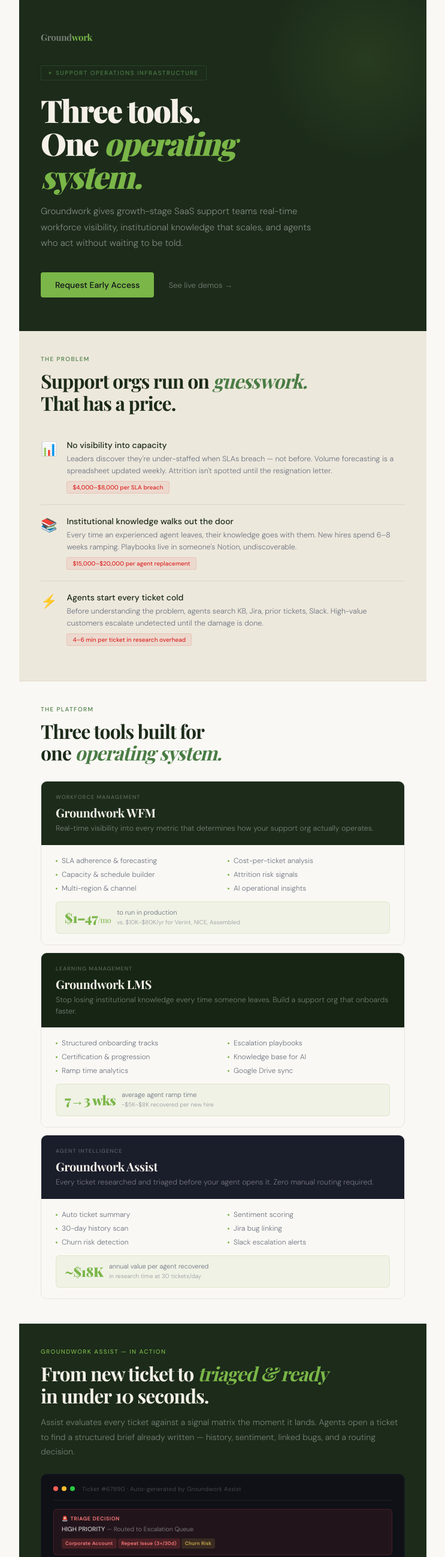
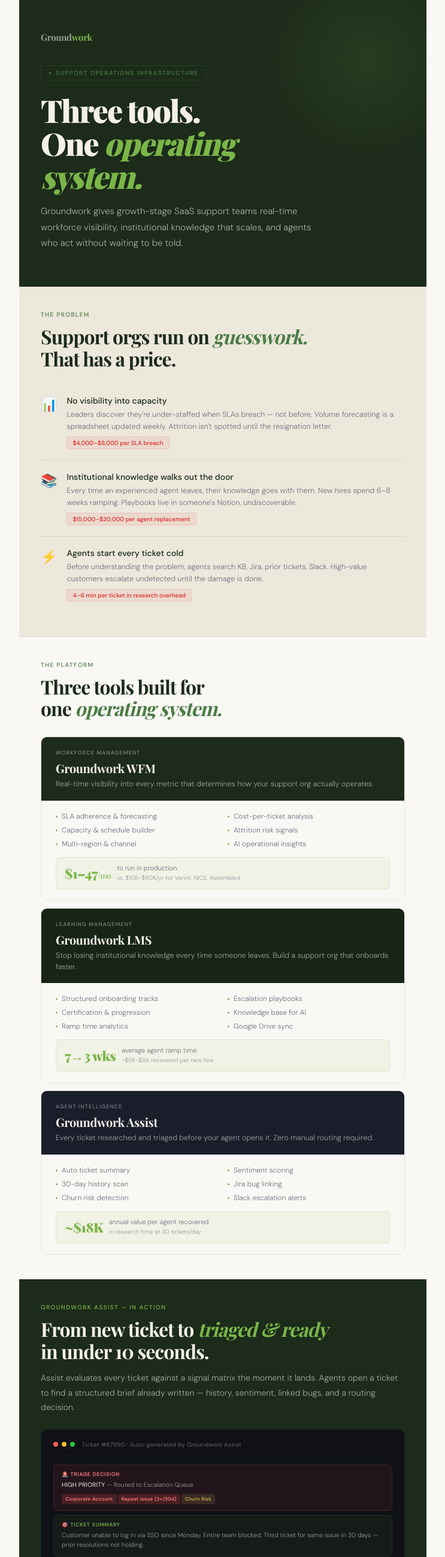
Before and after one commit to alexandrabp/about-groundwork, a plain HTML site: page index.html in a window 1280 px wide. Shown: the top 2596 px of the page at 60% size, without its empty margins (268-1011 px from the left). Drawn offline with nearby package versions, Linux system fonts and the light colour scheme; a web font is replaced by a local one.

Commit message:
Add files via upload

```diff
--- a/index.html
+++ b/index.html
@@ -37,7 +37,7 @@
 }
 .logo{
   font-family:'Playfair Display',serif;
-  font-size:15px;font-weight:700;color:rgba(255,255,255,.4);
+  font-size:15px;font-weight:700;color:rgba(255,255,255,.55);
   letter-spacing:-.3px;margin-bottom:36px;
   position:relative;z-index:1;
 }
@@ -60,24 +60,10 @@
 h1 em{color:var(--leaf);font-style:italic}
 .header-sub{
   font-size:15px;line-height:1.75;
-  color:rgba(255,255,255,.45);font-weight:300;
-  max-width:480px;margin-bottom:36px;
+  color:rgba(255,255,255,.62);font-weight:300;
+  max-width:480px;margin-bottom:4px;
   position:relative;z-index:1;
 }
-.header-cta{
-  display:inline-flex;align-items:center;gap:10px;
-  background:var(--leaf);color:var(--ink);
-  padding:12px 24px;border-radius:4px;
-  font-size:14px;font-weight:500;text-decoration:none;
-  position:relative;z-index:1;transition:background .2s;
-}
-.header-cta:hover{background:#8cc94f}
-.header-cta-ghost{
-  font-size:13px;color:rgba(255,255,255,.4);
-  text-decoration:none;display:inline-flex;align-items:center;gap:6px;
-  margin-left:20px;position:relative;z-index:1;
-}
-.header-cta-ghost:hover{color:rgba(255,255,255,.7)}
 
 /* ── SECTION BLOCKS ─────────────────────────── */
 .block{padding:40px 36px;border-bottom:1px solid var(--bd)}
@@ -104,7 +90,7 @@
   color:#4b5563;font-weight:300;
   margin-bottom:22px;
 }
-.block-dark .body-text{color:rgba(255,255,255,.4)}
+.block-dark .body-text{color:rgba(255,255,255,.6)}
 
 /* ── PRODUCT CARDS ──────────────────────────── */
 .product-cards{display:flex;flex-direction:column;gap:12px;margin-top:28px}
@@ -121,14 +107,14 @@
 .pcard:nth-child(3) .pcard-head{background:#1a1d2a}
 .pcard-eyebrow{
   font-size:9px;font-weight:500;letter-spacing:.12em;text-transform:uppercase;
-  color:rgba(255,255,255,.3);margin-bottom:6px;
+  color:rgba(255,255,255,.45);margin-bottom:6px;
 }
 .pcard-name{
   font-family:'Playfair Display',serif;
   font-size:20px;font-weight:700;
   color:var(--cream);letter-spacing:-.4px;margin-bottom:4px;
 }
-.pcard-tag{font-size:12.5px;color:rgba(255,255,255,.4);font-weight:300;line-height:1.5}
+.pcard-tag{font-size:12.5px;color:rgba(255,255,255,.58);font-weight:300;line-height:1.5}
 .pcard-body{background:var(--warm);padding:18px 24px}
 .pcard-features{list-style:none;display:grid;grid-template-columns:1fr 1fr;gap:7px 16px;margin-bottom:14px}
 .pcard-features li{
@@ -181,7 +167,7 @@
 .tdot:nth-child(1){background:#ff5f57}
 .tdot:nth-child(2){background:#febc2e}
 .tdot:nth-child(3){background:#28c840}
-.tlabel{font-size:10px;color:rgba(255,255,255,.25);margin-left:6px;letter-spacing:.03em}
+.tlabel{font-size:10px;color:rgba(255,255,255,.4);margin-left:6px;letter-spacing:.03em}
 .tnote{border-radius:6px;padding:10px 13px;margin-bottom:7px}
 .tnote:last-child{margin-bottom:0}
 .nt-red{background:rgba(247,79,79,.08);border:1px solid rgba(247,79,79,.18)}
@@ -193,7 +179,7 @@
 .nt-green .nt-label{color:rgba(122,182,72,.8)}
 .nt-amber .nt-label{color:rgba(200,168,75,.9)}
 .nt-blue .nt-label{color:rgba(160,190,255,.7)}
-.nt-body{font-size:10.5px;color:rgba(255,255,255,.45);line-height:1.55}
+.nt-body{font-size:10.5px;color:rgba(255,255,255,.55);line-height:1.55}
 .nt-body strong{color:rgba(255,255,255,.78);font-weight:500}
 .tbadge{font-size:8px;font-weight:600;letter-spacing:.05em;padding:2px 6px;border-radius:3px;display:inline-block;margin:2px 2px 0 0}
 .tbr{background:rgba(247,79,79,.18);color:rgba(247,120,120,.9)}
@@ -220,7 +206,7 @@
 }
 .sig-ic.r{background:rgba(217,112,112,.08);border-color:rgba(217,112,112,.15)}
 .sig-name{font-size:12px;font-weight:500;color:rgba(255,255,255,.7);margin-bottom:2px}
-.sig-desc{font-size:11px;color:rgba(255,255,255,.3);font-weight:300;line-height:1.45}
+.sig-desc{font-size:11px;color:rgba(255,255,255,.45);font-weight:300;line-height:1.45}
 
 /* ── ROI CARDS ──────────────────────────────── */
 .roi-cards{display:grid;grid-template-columns:1fr 1fr;gap:10px;margin-top:24px}
@@ -230,10 +216,10 @@
 }
 .rcard-icon{font-size:20px;margin-bottom:14px}
 .rcard-title{font-family:'Playfair Display',serif;font-size:15px;font-weight:700;color:var(--cream);margin-bottom:8px;letter-spacing:-.2px;line-height:1.3}
-.rcard-body{font-size:11.5px;color:rgba(255,255,255,.35);line-height:1.65;font-weight:300;margin-bottom:14px}
+.rcard-body{font-size:11.5px;color:rgba(255,255,255,.55);line-height:1.65;font-weight:300;margin-bottom:14px}
 .rcard-stat{display:flex;align-items:center;gap:8px;background:rgba(122,182,72,.08);border:1px solid rgba(122,182,72,.16);border-radius:5px;padding:8px 12px}
 .rcard-n{font-family:'Playfair Display',serif;font-size:18px;font-weight:900;color:var(--leaf);letter-spacing:-.5px;white-space:nowrap}
-.rcard-d{font-size:10px;color:rgba(255,255,255,.3);line-height:1.4;font-weight:300}
+.rcard-d{font-size:10px;color:rgba(255,255,255,.5);line-height:1.4;font-weight:300}
 
 /* ── INTEGRATIONS ───────────────────────────── */
 .int-row{
@@ -271,19 +257,11 @@
 /* ── FOOTER ─────────────────────────────────── */
 footer{
   background:var(--soil);padding:32px 36px;
-  display:flex;align-items:center;justify-content:space-between;gap:16px;
-  flex-wrap:wrap;
+  text-align:center;
 }
 .footer-logo{font-family:'Playfair Display',serif;font-size:18px;font-weight:700;color:var(--cream)}
 .footer-logo span{color:var(--leaf)}
 .footer-tagline{font-size:11px;color:rgba(255,255,255,.2);margin-top:3px}
-.footer-cta{
-  background:var(--leaf);color:var(--ink);
-  padding:11px 22px;border-radius:4px;
-  font-size:13px;font-weight:500;text-decoration:none;
-  white-space:nowrap;
-}
-.footer-cta:hover{background:#8cc94f}
 
 /* ── DIVIDER ────────────────────────────────── */
 .divider{
@@ -303,8 +281,6 @@
   <div class="eyebrow"><span class="edot"></span>Support Operations Infrastructure</div>
   <h1>Three tools.<br>One <em>operating<br>system.</em></h1>
   <p class="header-sub">Groundwork gives growth-stage SaaS support teams real-time workforce visibility, institutional knowledge that scales, and agents who act without waiting to be told.</p>
-  <a href="mailto:alexbplainte@gmail.com" class="header-cta">Request Early Access</a>
-  <a href="https://alexandrabp.github.io/groundwork-assist-demo/" target="_blank" class="header-cta-ghost">See live demos →</a>
 </header>
 
 <!-- THE PROBLEM -->
@@ -517,11 +493,8 @@
 
 <!-- FOOTER -->
 <footer>
-  <div>
-    <div class="footer-logo">Ground<span>work</span></div>
-    <div class="footer-tagline">Support operations infrastructure for growth-stage SaaS.</div>
-  </div>
-  <a href="mailto:alexbplainte@gmail.com" class="footer-cta">Get in touch</a>
+  <div class="footer-logo">Ground<span>work</span></div>
+  <div class="footer-tagline">Support operations infrastructure for growth-stage SaaS.</div>
 </footer>
 
 </body>
```
